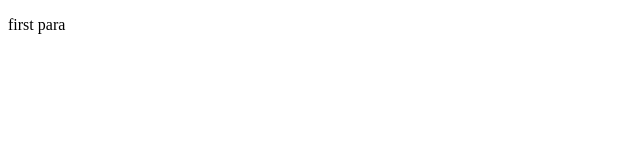
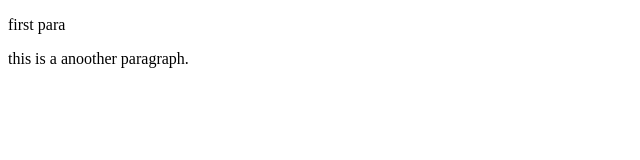
Before and after one commit to tangyanchun2/mylearn-git, a plain HTML site: page index.html in a window 1280 px wide. Shown: the whole page, without its empty margins (0-640 px from the left). Drawn offline with Linux system fonts and the light colour scheme.

Commit message:
added another p tag

```diff
--- a/index.html
+++ b/index.html
@@ -5,6 +5,7 @@
 </head>
 <body>
 <p>first para</p>
+<p>this is a anoother paragraph.</p>
 
 </body>
 </html>
```
